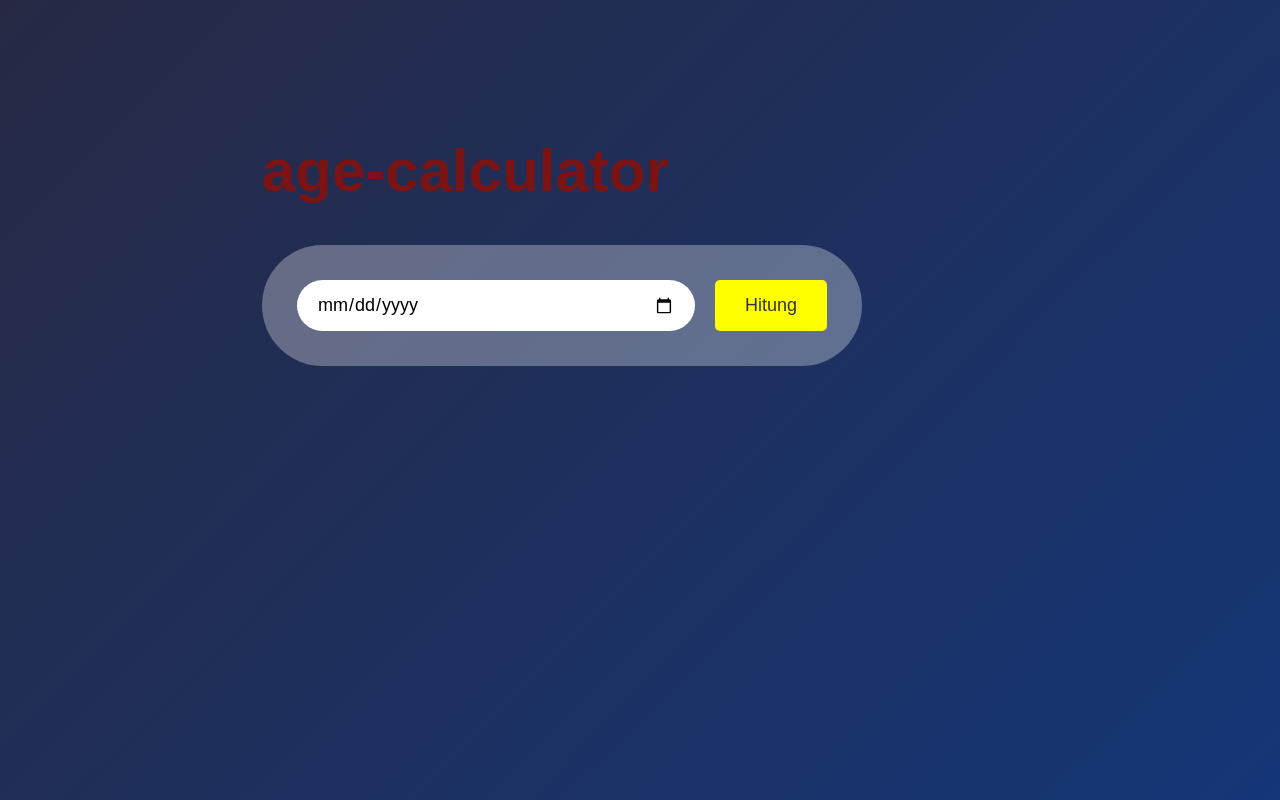
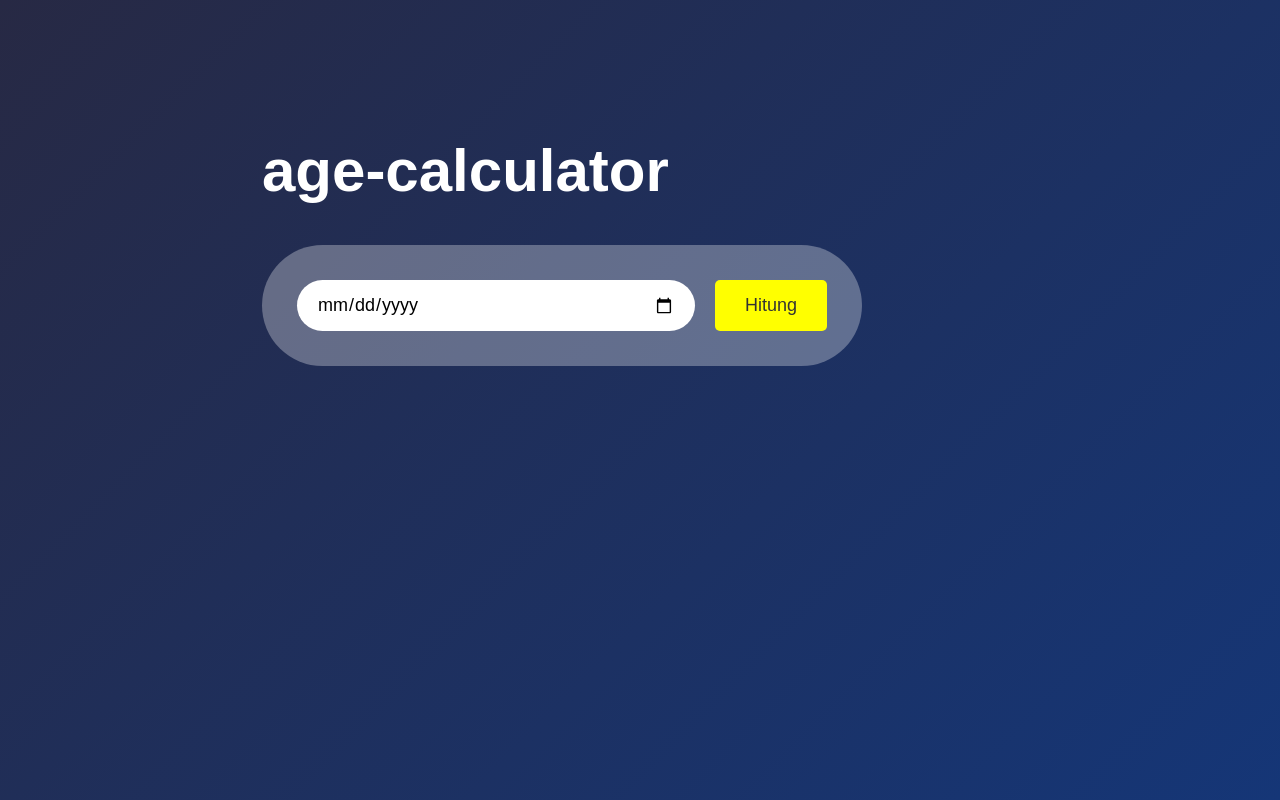
Before and after one commit to aliftommy/aliftommy.github.io, a plain HTML site: page index.html in a window 1280 px wide. Drawn offline with Linux system fonts and the light colour scheme.

Commit message:
Update style.css

```diff
--- a/style.css
+++ b/style.css
@@ -8,7 +8,7 @@
     width: 100%;
     min-height: 100vh;
     background: linear-gradient(135deg, #272944, #153677);
-    color: #7a1414;
+    color: #fff;
     padding: 10px;
 }
 
```
